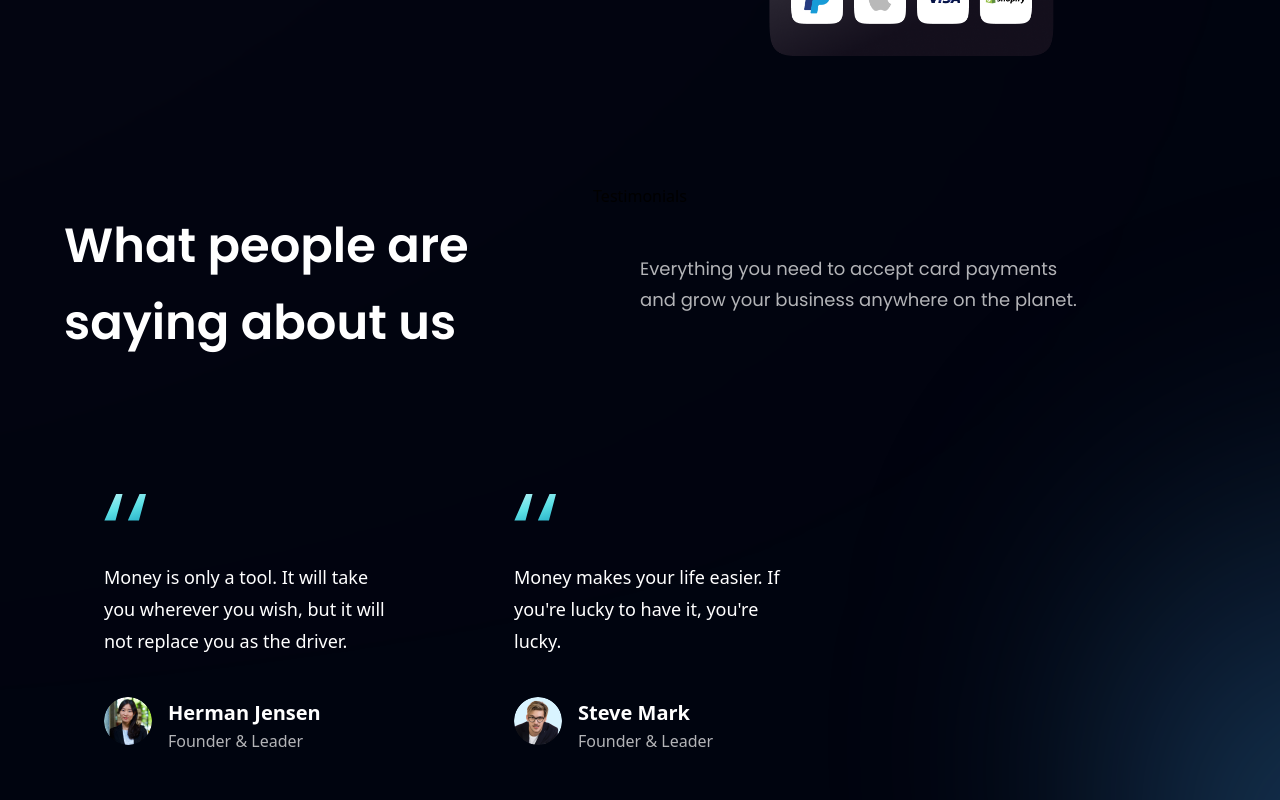
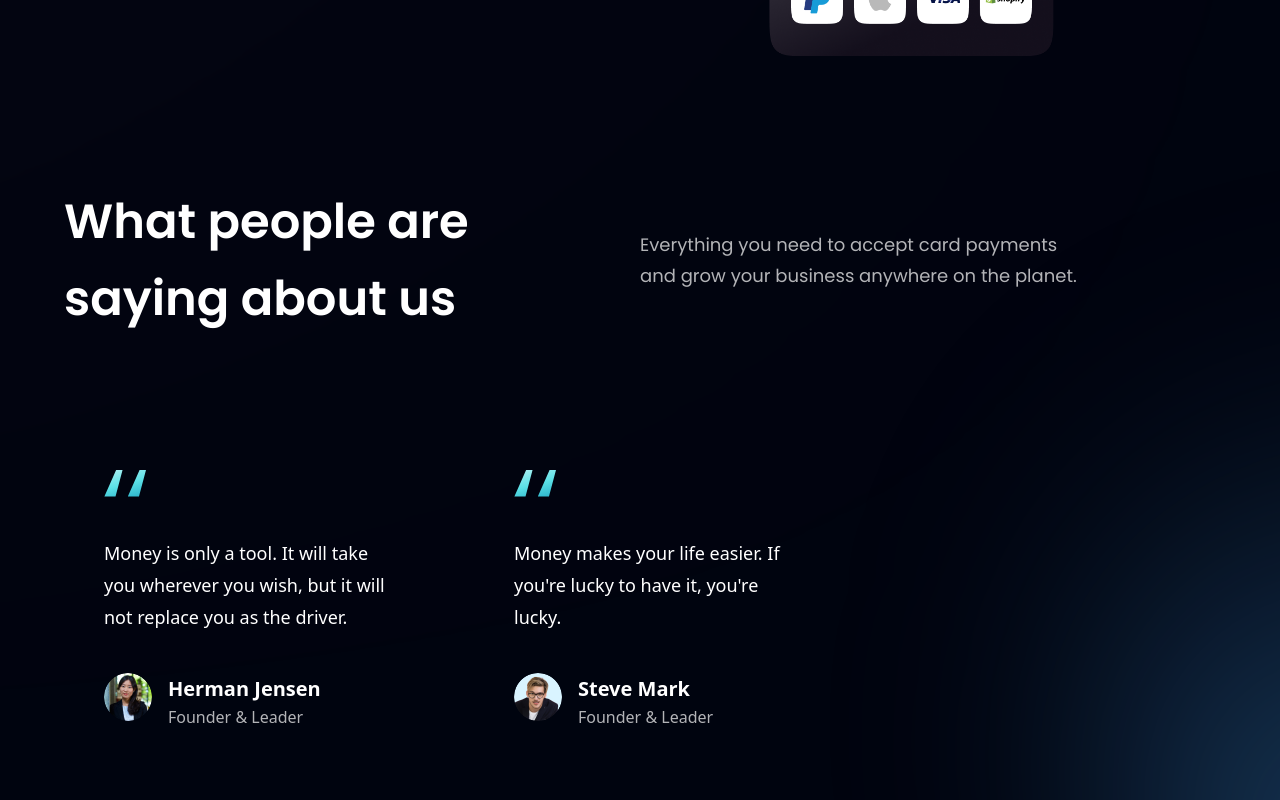
Before and after one commit to andgarzonmal/Business-App-, a React (Vite) app: page / in a window 1280 px wide. Shown: the part 2700-3500 px from the top of the page. Built offline with nearby package versions, Linux system fonts and the light colour scheme.

Commit message:
Remove extra text

```diff
--- a/src/components/Testimonials.jsx
+++ b/src/components/Testimonials.jsx
@@ -6,7 +6,6 @@ import FeedbackCard from './FeedbackCard';
 const Testimonials = () => {
   return (
     <section id="clients" className={`${styles.paddingY} ${styles.flexCenter} flex-col relative`}>
-      Testimonials
       <div className='absolute z-[0] w-[60%] h-[60%] -right-[50%] rounded-full blue__gradient'/>
       <div className='w-full flex justify-between items-center md:flex-row flex-col sm:mb-16 mb-6 relative z-[1]'>
         <h1 className={styles.heading2}>What people are <br className="sm:block hidden"/>saying about us</h1>
```
